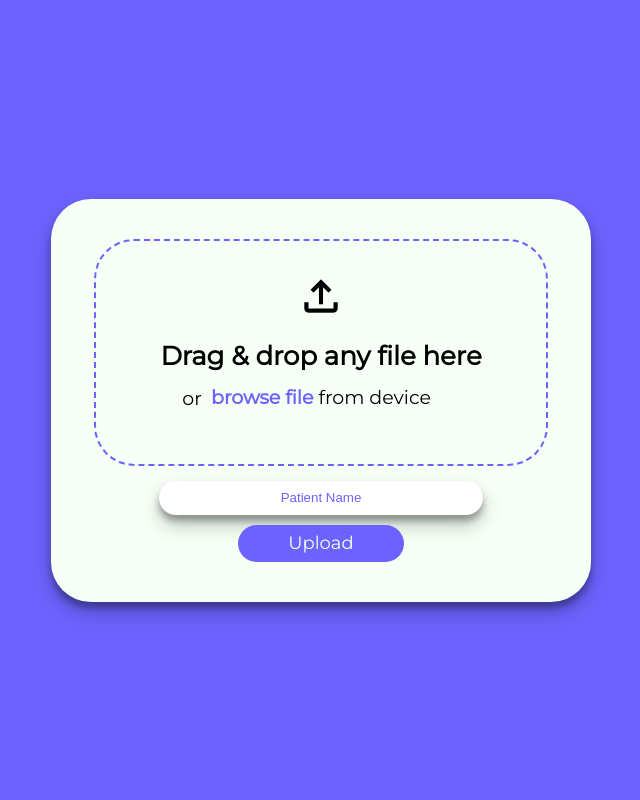
After one commit to Anish241/Cancer-Detector, a Django app: page /menu/kidney/ in a window 1280 px wide. The commit adds this page. Shown: the whole page, without its empty margins (319-959 px from the left). Run offline with Django 4.2, Linux system fonts and the light colour scheme; a user stored in the database is signed in.

Commit message:
kideny model

```diff
--- a/cancer_detector/core/urls.py
+++ b/cancer_detector/core/urls.py
@@ -7,6 +7,7 @@ urlpatterns = [
     path('menu/', views.menu, name='menu'),
     path('menu/brain/', views.brain, name='brain'),
     path('menu/lung/', views.lung, name='lung'),
+    path('menu/kidney/', views.kidney, name='kidney'),
 
 
 ]
--- a/cancer_detector/core/views.py
+++ b/cancer_detector/core/views.py
@@ -12,6 +12,7 @@ import os
 import uuid
 from register.models import Doctor
 import tensorflow
+import cv2
 
 
 # Create your views here.
@@ -110,3 +111,49 @@ def lung(request):
         return render(request, 'scanner/brain_result.html', {'scan':scan, 'img_url':img_url})
 
     return render(request, 'scanner/lung.html')
+
+@login_required(login_url='auth/login')
+def kidney(request):
+     if request.method == 'POST':
+        user = request.user
+        Patient_Name = request.POST.get('patient-name')
+        file = request.FILES['mri-scan']
+        scan = Scan(user=user, Patient_Name=Patient_Name)
+        scan.save()
+        id = scan.id
+        #save the image in the media folder with the id as the name and the extension
+        unique_filename = str(uuid.uuid4())
+        extension = file.name.split('.')[1]
+        str_file = unique_filename + '.' + extension
+        #save the image in the media folder with the id as the name and the extension
+        file = ContentFile(file.read())
+        default_storage.save('images/'+str(str_file), file)
+        scan.image = 'images/'+str(str_file)
+        scan.save()
+        model = tensorflow.keras.models.load_model('kidney_model')
+        img = cv2.imread('media/images/'+str(str_file), cv2.IMREAD_GRAYSCALE)
+        img = cv2.resize(img, (512, 512))
+        img = np.reshape(img, (1, 512, 512, 1))
+        img = img.astype('float32') / 255
+        predictions = model.predict(img)
+        predicted_class = np.argmax(predictions)
+        if predicted_class == 0:
+             scan.result = 'Cyst Detected'
+             scan.save()
+        elif predicted_class == 1:
+                scan.result = 'Normal'
+                scan.save()
+        elif predicted_class == 2:
+                scan.result = 'Stone Detected'
+                scan.save()
+        else:
+            scan.result = 'Tumor Detected'
+            scan.save()
+        img_url = 'media/images/'+str(str_file)
+
+        return render(request, 'scanner/brain_result.html', {'scan':scan, 'img_url':img_url})
+
+
+
+
+     return render(request, 'scanner/kidney.html')
--- /dev/null
+++ b/cancer_detector/static/css/kidney.css
@@ -0,0 +1,150 @@
+@import url('https://fonts.googleapis.com/css2?family=Montserrat&display=swap');
+body {
+	margin: 0;
+	padding: 0;
+	box-sizing: border-box;
+	font-family: 'Montserrat', sans-serif;
+}
+.form-container {
+	width: 100vw;
+	height: 100vh;
+	background-color: #6c63ff;
+	display: flex;
+   	justify-content: center;
+	align-items: center;
+}
+.upload-files-container {
+	background-color: #f7fff7;
+	width: 420px;
+	padding: 30px 60px;
+	border-radius: 40px;
+	display: flex;
+   	align-items: center;
+   	justify-content: center;
+	flex-direction: column;
+	box-shadow: rgba(0, 0, 0, 0.24) 0px 10px 20px, rgba(0, 0, 0, 0.28) 0px 6px 6px;
+}
+.drag-file-area {
+	border: 2px dashed #6c63ff;
+	border-radius: 40px;
+	margin: 10px 0 15px;
+	padding: 30px 50px;
+	width: 350px;
+	text-align: center;
+}
+.drag-file-area .upload-icon {
+	font-size: 50px;
+}
+.drag-file-area h3 {
+	font-size: 26px;
+	margin: 15px 0;
+}
+.drag-file-area label {
+	font-size: 19px;
+}
+.drag-file-area label .browse-files-text {
+	color: #6c63ff;
+	font-weight: bolder;
+	cursor: pointer;
+}
+.browse-files span {
+	position: relative;
+	top: -25px;
+}
+.default-file-input {
+	opacity: 0;
+}
+.cannot-upload-message {
+	background-color: #ffc6c4;
+	font-size: 17px;
+	display: flex;
+	align-items: center;
+	margin: 5px 0;
+	padding: 5px 10px 5px 30px;
+	border-radius: 5px;
+	color: #BB0000;
+	display: none;
+}
+@keyframes fadeIn {
+  0% {opacity: 0;}
+  100% {opacity: 1;}
+}
+.cannot-upload-message span, .upload-button-icon {
+	padding-right: 10px;
+}
+.cannot-upload-message span:last-child {
+	padding-left: 20px;
+	cursor: pointer;
+}
+.file-block {
+	color: #f7fff7;
+	background-color: #6c63ff;
+  	transition: all 1s;
+	width: 390px;
+	position: relative;
+	display: none;
+	flex-direction: row;
+	justify-content: space-between;
+	align-items: center;
+	margin: 10px 0 15px;
+	padding: 10px 20px;
+	border-radius: 25px;
+	cursor: pointer;
+}
+.file-info {
+	display: flex;
+	align-items: center;
+	font-size: 15px;
+}
+.file-icon {
+	margin-right: 10px;
+}
+.file-name, .file-size {
+	padding: 0 3px;
+}
+.remove-file-icon {
+	cursor: pointer;
+}
+.progress-bar {
+	display: flex;
+	position: absolute;
+	bottom: 0;
+	left: 4.5%;
+	width: 0;
+	height: 5px;
+	border-radius: 25px;
+	background-color: #4BB543;
+}
+.upload-button {
+	font-family: 'Montserrat';
+	background-color: #6c63ff;
+	color: #f7fff7;
+	display: flex;
+	align-items: center;
+	font-size: 18px;
+	border: none;
+	border-radius: 20px;
+	margin: 10px;
+	padding: 7.5px 50px;
+	cursor: pointer;
+}
+
+.pname{
+	border: 0;
+	border-radius: 20px;
+	box-shadow: rgba(0, 0, 0, 0.24) 0px 10px 20px, rgba(0, 0, 0, 0.28) 0px 6px 6px;
+	width: 20rem;
+	height: 2rem;
+}
+
+/* onfocus change boder color */
+.pname:focus{
+	border: 2px solid #6c63ff;
+}
+
+.pname::placeholder{
+	color: #6c63ff;
+	/* center it */
+	text-align: center;
+
+}
--- /dev/null
+++ b/cancer_detector/templates/scanner/kidney.html
@@ -0,0 +1,33 @@
+<!DOCTYPE html>
+{% load static %}
+<html lang="en">
+<head>
+    <meta charset="UTF-8">
+    <meta http-equiv="X-UA-Compatible" content="IE=edge">
+    <meta name="viewport" content="width=device-width, initial-scale=1.0">
+    <title>OncoDetect</title>
+    <link rel="stylesheet" href="{% static 'css/kidney.css' %}">
+    <link href="https://fonts.googleapis.com/css?family=Material+Icons|Material+Icons+Outlined" rel="stylesheet">
+</head>
+<body>
+    <form class="form-container" enctype='multipart/form-data' action="" method="POST">
+        {% csrf_token %}
+        <div class="upload-files-container">
+            <div class="drag-file-area">
+                <span class="material-icons-outlined upload-icon"> file_upload </span>
+                <h3 class="dynamic-message"> Drag & drop any file here </h3>
+                <label class="label"> or <span class="browse-files"> <input type="file" name="mri-scan" class="default-file-input"/> <span class="browse-files-text">browse file</span> <span>from device</span> </span> </label>
+            </div>
+            <span class="cannot-upload-message"> <span class="material-icons-outlined">error</span> Please select a file first <span class="material-icons-outlined cancel-alert-button">cancel</span> </span>
+            <div class="file-block">
+                <div class="file-info"> <span class="material-icons-outlined file-icon">description</span> <span class="file-name"> </span> | <span class="file-size">  </span> </div>
+                <span class="material-icons remove-file-icon">delete</span>
+                <div class="progress-bar"> </div>
+            </div>
+            <input type="text" name="patient-name" class="pname" placeholder="Patient Name" id="" required>
+            <button type="submit" class="upload-button"> Upload </button>
+        </div>
+    </form>
+</body>
+<script src="{% static 'js/kidney.js' %}"></script>
+</html>
--- a/cancer_detector/templates/scanner/menu.html
+++ b/cancer_detector/templates/scanner/menu.html
@@ -59,7 +59,7 @@
 				  <h5 class="card-title">Kidney Cancer</h5>
 				  <p class="card-text">Upload the MRI scans get the results for Kidney cancer</p>
 				</div>
-				<button type="button" class="btn-sm myclass">Check</button>
+				<button type="button" class="btn-sm myclass" onclick="window.location.href='kidney'">Check</button>
 				<!-- <div class="card-footer">
 				  <small class="text-muted">Last updated 3 mins ago</small>
 				</div> -->
```
Also changed, not shown: cancer_detector/db.sqlite3, cancer_detector/media/images/09e1f2ec-b5fb-4bc6-94d9-05a8630e729d.jpg (added), cancer_detector/media/images/1078065b-3b7c-4d0b-b17a-0036dbc8fe70.jpg (added), cancer_detector/media/images/36bb3ebf-cbb4-4fd0-935d-372696961817.jpg (added), cancer_detector/media/images/433e564f-2a8e-4f30-b895-59ed8d9b320a.jpg (added), cancer_detector/media/images/47ffe493-f196-4feb-8a35-7860be5951c5.jpg (added), cancer_detector/media/images/61ec4fb0-7a62-40f7-b718-dda3a32f1df2.jpg (added), cancer_detector/media/images/827c090e-3674-4bef-9eee-2c7811830853.jpg (added), cancer_detector/media/images/b43e2470-cd6a-42a3-b3b8-03a35fbc7de6.jpg (added), cancer_detector/media/images/c5c470f6-4cc3-4ca5-befb-857b51f5e721.jpg (added), cancer_detector/media/images/d6e9818e-8448-4299-b8ff-bade1d3480b1.jpg (added), cancer_detector/media/images/ef2fc256-e4e2-4209-a138-49d2a23797f0.jpg (added), cancer_detector/static/js/kidney.js (added), 1 other file.
